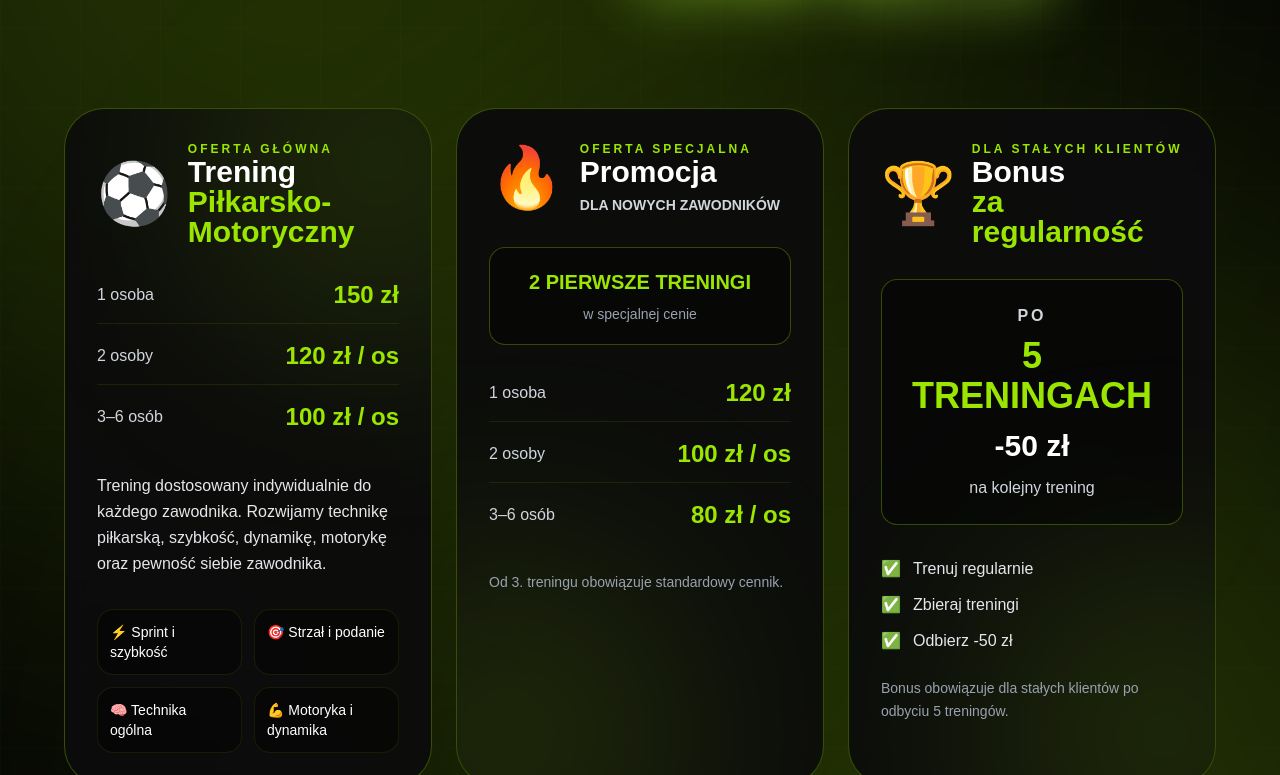
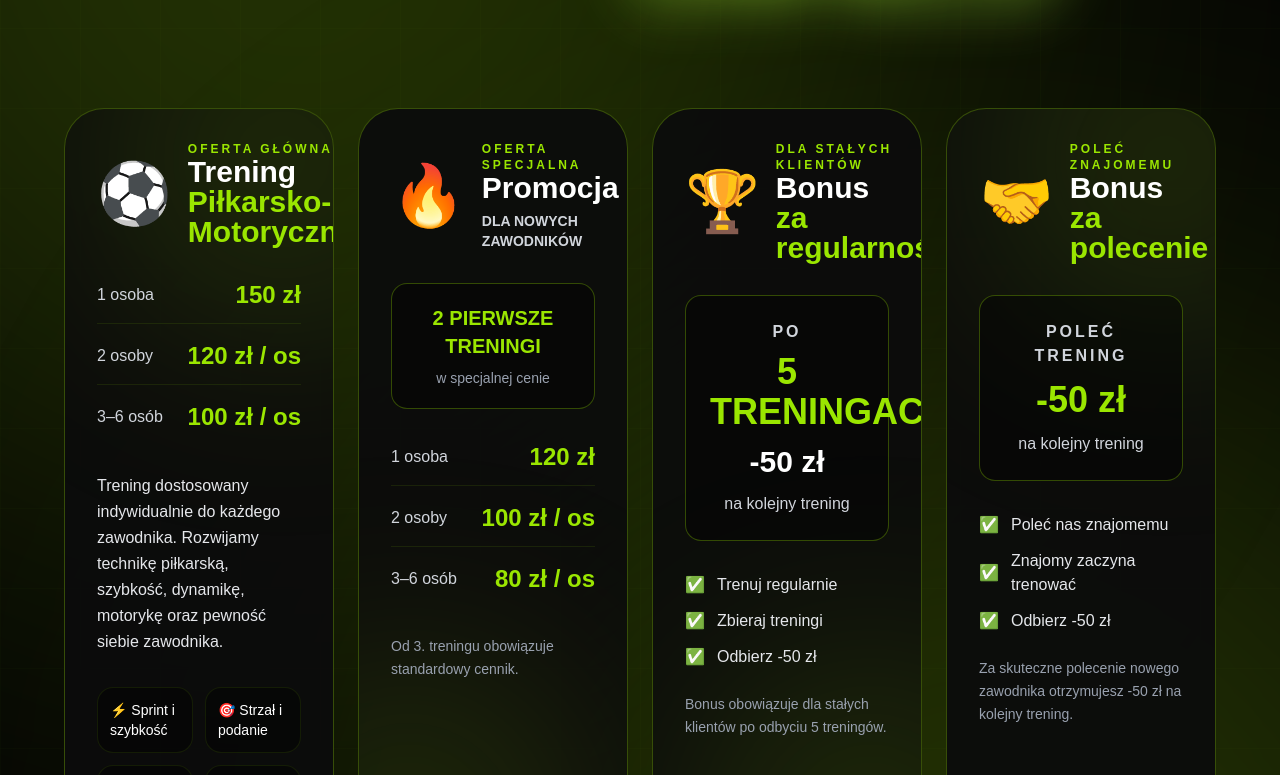
Before and after one commit to betteronfield/betteronfield-website, a Next.js app: page / in a window 1280 px wide. Shown: the part 1205-1980 px from the top of the page. Built offline with nearby package versions, Linux system fonts and the light colour scheme.

Commit message:
Change grid layout from 3 to 4 columns

```diff
--- a/app/page.tsx
+++ b/app/page.tsx
@@ -229,7 +229,7 @@ export default function Home() {
           </div>
 
 {/* CARDS */}
-<div className="grid lg:grid-cols-3 gap-6 items-stretch">
+<div className="grid lg:grid-cols-4 gap-6 items-stretch">
 
   {/* CARD 1 */}
   <div className="relative bg-[#0c0c0c]/95 border border-lime-400/30 rounded-[40px] p-8 overflow-hidden hover:border-lime-400 transition duration-500 hover:shadow-[0_0_80px_rgba(163,230,53,0.25)]">
@@ -439,7 +439,85 @@ export default function Home() {
 
     </div>
   </div>
+{/* CARD 4 - BONUS ZA POLECENIE */}
+<div className="relative bg-[#0c0c0c]/95 border border-lime-400/30 rounded-[40px] p-8 overflow-hidden hover:border-lime-400 transition duration-500 hover:shadow-[0_0_80px_rgba(163,230,53,0.25)]">
 
+  <div className="absolute top-[-100px] right-[-100px] w-[300px] h-[300px] bg-lime-400/20 blur-[120px] rounded-full"></div>
+
+  <div className="relative z-10">
+
+    <div className="flex items-center gap-4 mb-8">
+
+      <div className="text-6xl">
+        🤝
+      </div>
+
+      <div>
+
+        <p className="uppercase tracking-[3px] text-lime-400 text-xs font-black">
+          Poleć znajomemu
+        </p>
+
+        <h3 className="text-2xl md:text-3xl font-black leading-none">
+          Bonus
+          <br />
+          <span className="text-lime-400">
+            za polecenie
+          </span>
+        </h3>
+
+      </div>
+
+    </div>
+
+    <div className="rounded-2xl border border-lime-400/30 bg-black/40 p-6 text-center mb-8">
+
+      <p className="text-gray-300 uppercase tracking-[3px] font-bold">
+        Poleć trening
+      </p>
+
+      <p className="text-4xl font-black text-lime-400 mt-3">
+        -50 zł
+      </p>
+
+      <p className="text-gray-300 mt-3">
+        na kolejny trening
+      </p>
+
+    </div>
+
+    <div className="space-y-3">
+
+      <div className="flex items-center gap-3">
+        <span className="text-lime-400">✅</span>
+        <span className="text-gray-200">
+          Poleć nas znajomemu
+        </span>
+      </div>
+
+      <div className="flex items-center gap-3">
+        <span className="text-lime-400">✅</span>
+        <span className="text-gray-200">
+          Znajomy zaczyna trenować
+        </span>
+      </div>
+
+      <div className="flex items-center gap-3">
+        <span className="text-lime-400">✅</span>
+        <span className="text-gray-200">
+          Odbierz -50 zł
+        </span>
+      </div>
+
+    </div>
+
+    <p className="text-gray-400 text-sm leading-relaxed mt-6">
+      Za skuteczne polecenie nowego zawodnika otrzymujesz -50 zł na kolejny trening.
+    </p>
+
+  </div>
+
+</div>
 </div>
           </div>
 
```
